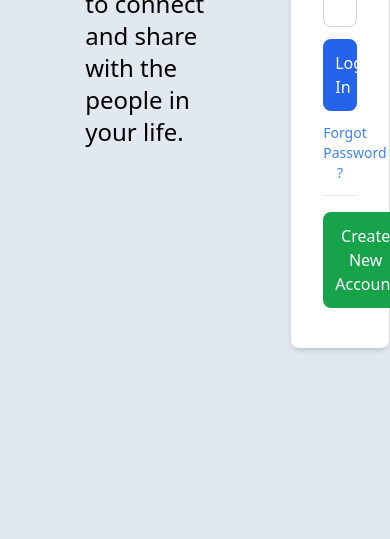
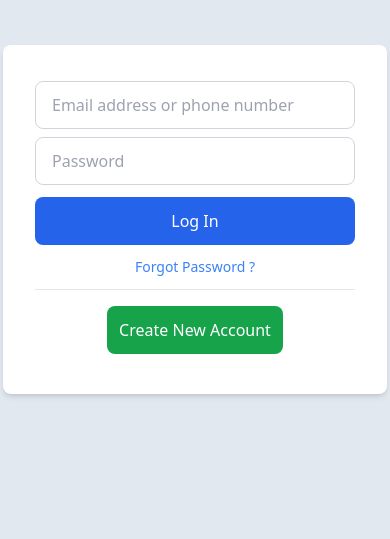
Before and after one commit to mohitjaiswal28/Facebook-Login-Clone-Using-TailwindCSS-Responsive, a website built with Vite: page index.html in a window 390 px wide. Shown: the part 305-844 px from the top of the page. Built offline with nearby package versions, Linux system fonts and the light colour scheme.

Commit message:
Made responsive for mobile phones

```diff
--- a/index.html
+++ b/index.html
@@ -9,15 +9,16 @@
     <link rel="stylesheet" href="style.css">
 </head>
 <body class="bg-slate-200">
-    <div class="container flex mt-48 mx-auto justify-center">
 
-        <div class="first w-1/3 mx-20">
+    <div class="container flex flex-col items-center mt-40 mx-auto justify-center md:flex-row md:mt-32">
+
+        <div class="first w-96 mx-20 md:w-1/3">
             <img src="./Images/Facebook.png" alt="Facebook Logo" class="w-80">
-            <p class="text-2xl mx-1 saturate-50 my-3">Facebook helps you to connect and share with the people in your life.</p>
+            <p class="text-xl mx-1 saturate-50 my-3 md:text-2xl">Facebook helps you to connect and share with the people in your life.</p>
         </div>
 
-        <div class="second flex flex-col bg-white p-8 rounded-lg w-1/4 shadow-md my-0">
-            <input class="px-4 h-12 my-1 border border-1 border-gray-300 rounded-lg outline-blue-400" type="text" name="email" id="email" placeholder="Email adress or phone number">
+        <div class="second flex flex-col w-96 bg-white p-8 rounded-lg shadow-md my-0 mt-12 md:w-1/4">
+            <input class="px-4 h-12 my-1 border border-1 border-gray-300 rounded-lg outline-blue-400" type="text" name="email" id="email" placeholder="Email address or phone number">
             <input class="px-4 h-12 my-1 border border-1 border-gray-300 rounded-lg outline-blue-400" type="password" name="password" id="password" placeholder="Password">
             <button class="bg-blue-600 hover:bg-blue-700 text-white p-3 my-2 rounded-lg font-medium cursor-pointer">Log In</button>
             <span class="text-blue-500 text-center text-sm my-1 cursor-pointer hover:underline hover:underline-offset-2 font-medium tracking-normal">Forgot Password ?</span>
@@ -25,5 +26,6 @@
             <button class="bg-green-600 hover:bg-green-700 text-white p-3 my-2 rounded-lg font-medium cursor-pointer w-fit mx-auto">Create New Account</button>
         </div>
     </div>
+
 </body>
 </html>
```
